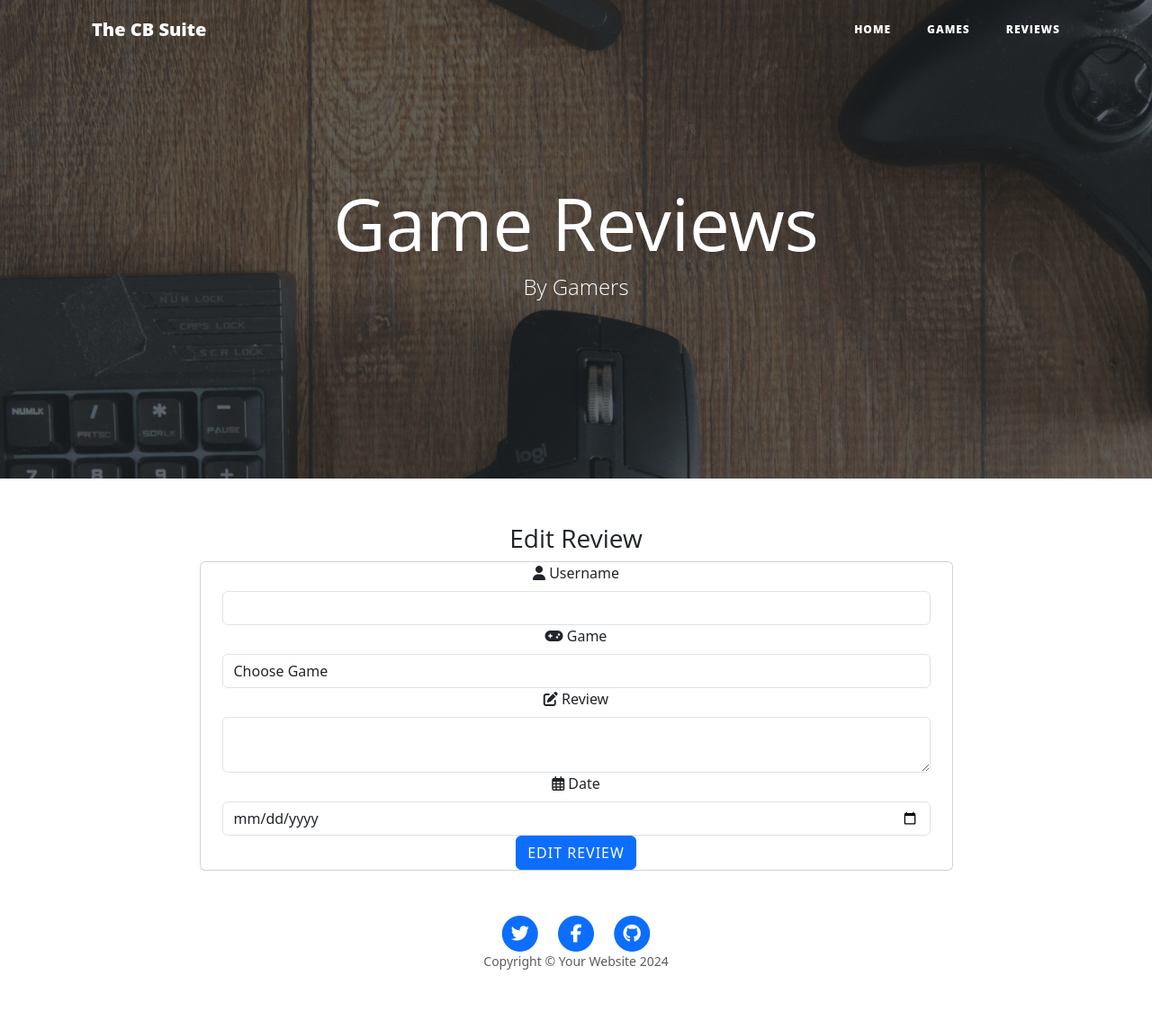
After one commit to Coder4916/The-CB-Suite, a Flask app: page /add_review/1 in a window 1280 px wide. The commit adds this page. Shown: the whole page at 90% size. Run offline with Flask 3, Linux system fonts and the light colour scheme; tables that the repository leaves empty hold one stand-in row (values such as "Sample post"); some libraries are stand-ins or nearby versions.

Commit message:
edit_review.html created, routes function added to render edit_review template

```diff
--- a/my_suite/routes.py
+++ b/my_suite/routes.py
@@ -4,17 +4,20 @@ from my_suite.models import Review, Game
 import json
 
 
+#Function to render home template
 @my_app.route("/")
 def home():
     return render_template("home.html", page_title="Home")
 
 
+#Function to render games template
 @my_app.route("/games")
 def games():
     games = list(Game.query.order_by(Game.name).all())
     return render_template("games.html", page_title="Games", games=games)
 
 
+#Function to render add_game template
 @my_app.route("/add_game", methods=["GET", "POST"])
 def add_game():
     if request.method == "POST":
@@ -33,6 +36,8 @@ def add_game():
 
 
 #Query game name = Have you used this name before? Add to function
+
+#Function to render edit_game template
 @my_app.route("/edit_game/<int:game_id>", methods=["GET", "POST"])
 def edit_game(game_id):
     game = Game.query.get_or_404(game_id)
@@ -48,6 +53,7 @@ def edit_game(game_id):
     return render_template("edit_game.html", page_title="Edit game", game=game)
 
 
+#Function to render delete_game template
 @my_app.route("/delete_game/<int:game_id>")
 def delete_game(game_id):
     game = Game.query.get_or_404(game_id)
@@ -56,6 +62,7 @@ def delete_game(game_id):
     return redirect(url_for("games"))
 
 
+#Function to render reviews template
 @my_app.route("/reviews")
 def reviews():
     reviews = list(Review.query.order_by(Review.id).all())
@@ -63,6 +70,8 @@ def reviews():
 
 
 #Query review name = Have you used this name before? Add to function
+
+#Function to render add_review template
 @my_app.route("/add_review", methods=["GET", "POST"])
 def add_review():
     games = list(Game.query.order_by(Game.name).all())
@@ -77,3 +86,17 @@ def add_review():
         my_database.session.commit()
         return redirect(url_for("reviews"))
     return render_template("add_review.html", games=games, page_title="Add Review")
+
+
+#Function to render edit_review template
+@my_app.route("/add_review/<int:review_id>", methods=["GET", "POST"])
+def edit_review(review_id):
+    review = Review.query.get_or_404(review_id)
+    games = list(Game.query.order_by(Game.name).all())
+    if request.method == "POST":
+        review.username=request.form.get("username"),
+        review.review=request.form.get("review"),
+        review.date=request.form.get("date"),
+        review.game_id=request.form.get("game_id")
+        my_database.session.commit()
+    return render_template("edit_review.html", review=review, page_title="Edit Review")
--- /dev/null
+++ b/my_suite/templates/edit_review.html
@@ -0,0 +1,58 @@
+{% extends "base.html" %}
+{% block content %}
+
+<h3>{{ page_title }}</h3>
+
+<div class="row card container-fluid mx-auto" style="width:75%">
+    <form class="col" method="POST" action="{{ url_for('edit_review') }}">
+        <!-- Username -->
+        <div class="row">
+            <div class="input col-sm-12">
+                <i class="fa-solid fa-user prefix"></i>
+                <label for="username">Username</label>
+                <input id="username" name="username" type="text" minlength="5" maxlength="50" class="validate form-control" required>
+            </div>
+        </div>
+        <!-- Game id -->
+        <div class="row">
+            <div class="input col-sm-12">
+                <i class="fa-solid fa-gamepad prefix"></i>
+                <label for="game_id">Game</label>
+                <select id="game_id" name="game_id" class="validate form-control" required>
+                <option value="" disabled selected>Choose Game</option>
+                {% for game in games %}
+                    <option value="{{ game.id }}">{{ game.name }}</option>
+                {% endfor %}
+            </select>
+            </div>
+        </div>
+        <!-- Review -->
+        <div class="row">
+            <div class="col-sm-12">
+                <i class="fa-solid fa-pen-to-square prefix"></i>
+                <label for="review">Review</label>
+                <textarea id="review" name="review" type="text" minlength="5" maxlength="300" class="validate form-control" required>
+                </textarea>
+            </div>
+        </div>
+        <!-- Date -->
+        <div class="row">
+            <div class="col-sm-12">
+                <i class="fa-regular fa-calendar-days prefix"></i>
+                <label for="date">Date</label>
+                <input id="date" name="date" type="date" minlength="5" maxlength="50" class="validate form-control" required>
+            </div>
+        </div>
+        <!-- submit button -->
+        <div class="row">
+            <div class="col-sm-12 text-center">
+                <button type="submit" class="btn btn-large btn-primary">
+                    Edit Review
+                </button>
+            </div>
+        </div>
+
+    </form>
+</div>
+
+{% endblock %}
--- a/my_suite/templates/games.html
+++ b/my_suite/templates/games.html
@@ -28,10 +28,10 @@
                 <p class="card-text">Genre: {{ game.genre }}</p>
                 <p class="card-text">Release Date: {{ game.release_date }}</p>
                 <p class="card-text">Platform: {{ game.platform }}</p>
-                <a type="button" href="{{ url_for('edit_game', game_id=game.id) }}"
+                <!--<a type="button" href="{{ url_for('edit_game', game_id=game.id) }}"
                     class="btn btn-warning">Edit</a>
                 <a type="button" class="btn btn-danger" data-bs-toggle="modal"
-                    data-bs-target="#my-static-modal-{{ game.id }}">Delete</a>
+                    data-bs-target="#my-static-modal-{{ game.id }}">Delete</a>-->
                 <a type="button" href="{{ url_for('add_review') }}" class="btn btn-large btn-primary">Add
                     Review</a>
             </div>
```
Also changed, not shown: my_suite/templates/edit_game.html (+14 -8 lines).
